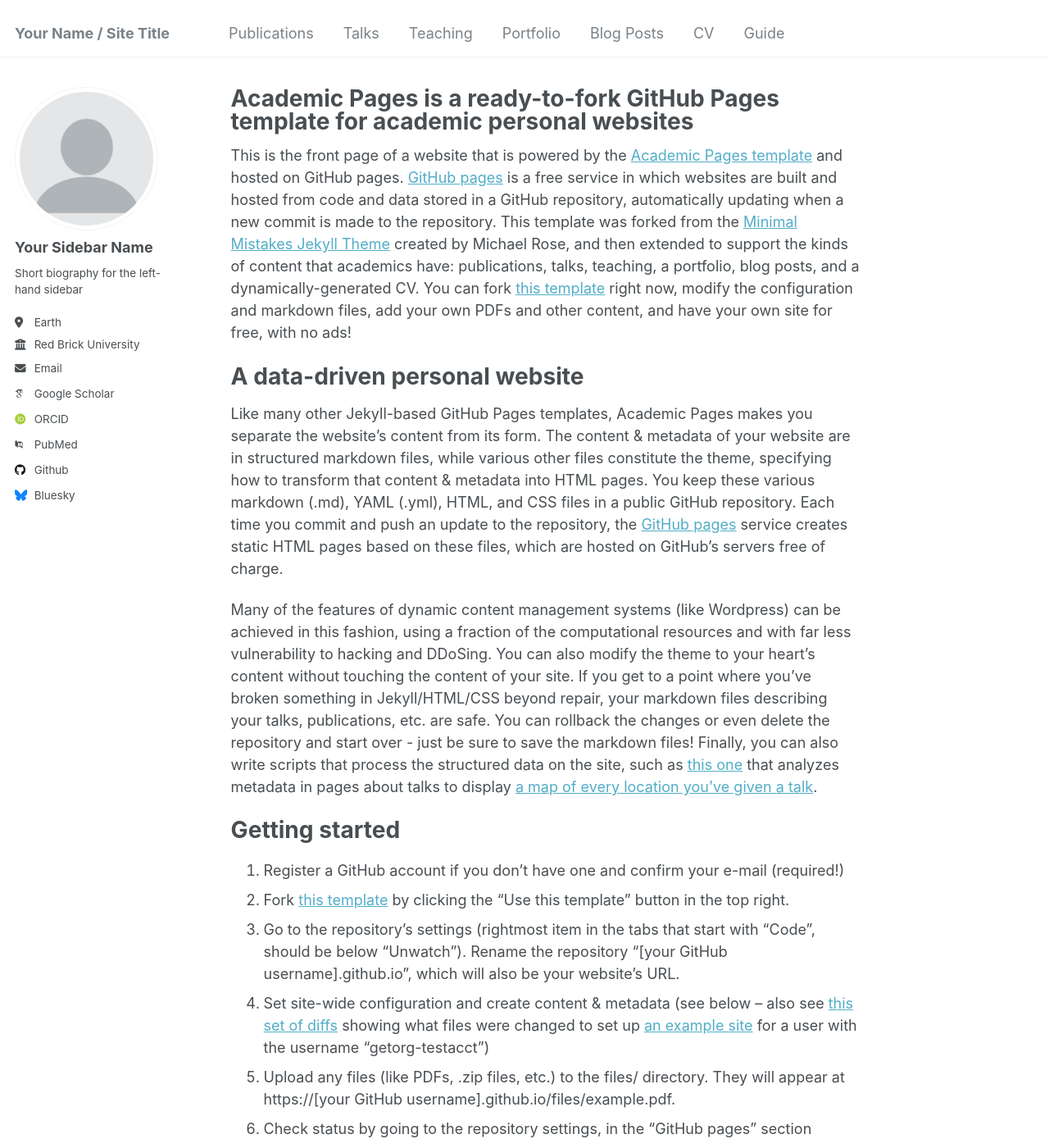
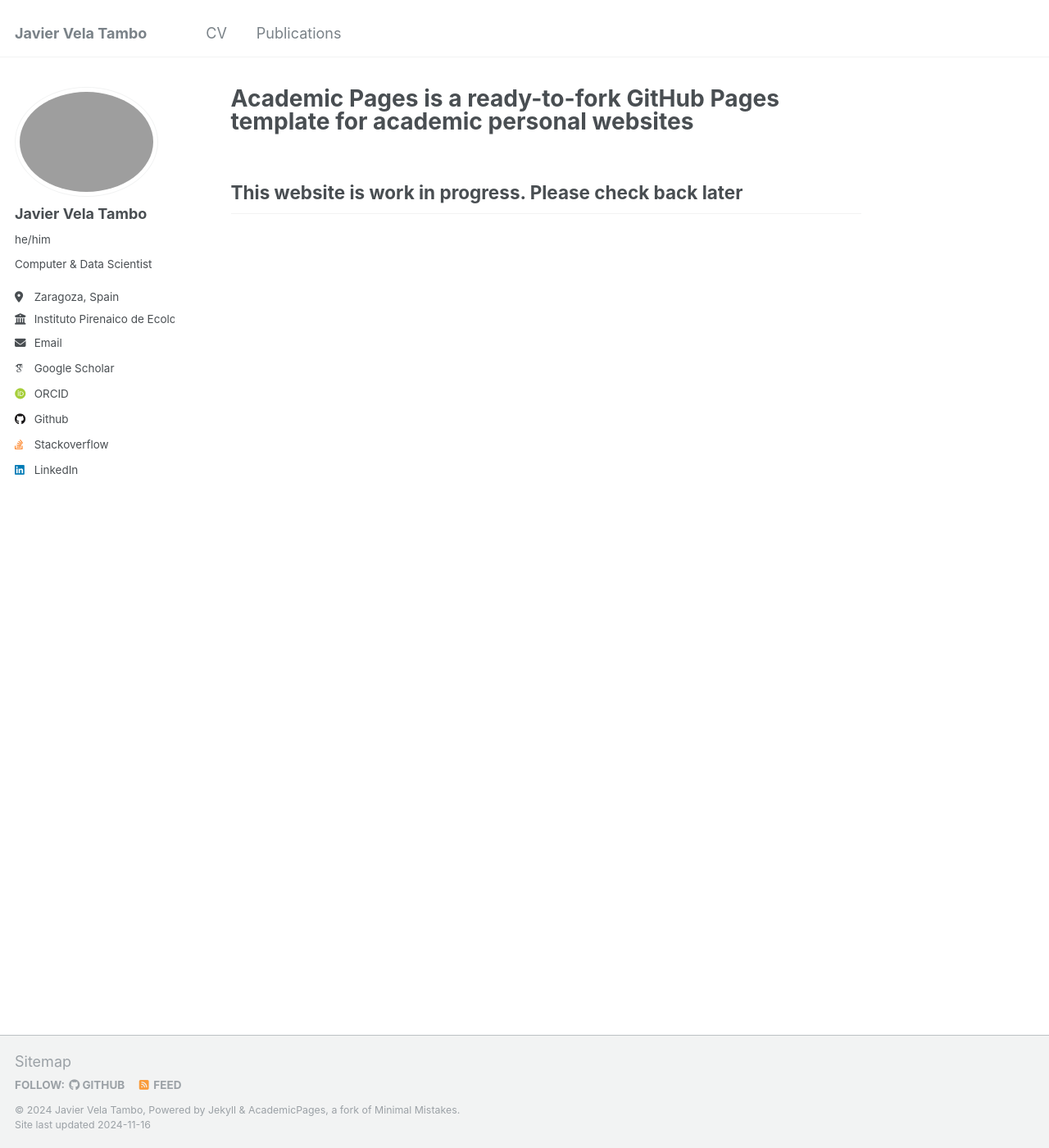
Before and after one commit to javiervela/javiervela.github.io, a Jekyll site: the page built from _pages/about.md, in a window 1280 px wide and 1400 px high. Shown: the whole window at 82% size. Built offline with Jekyll 4.4.1, drawn with Linux system fonts in a browser that asks for light colours; some web fonts are replaced; some of the changed text lies outside the part shown.

Commit message:
Update personal information and navigation for Javier Vela Tambo's site

```diff
--- a/_config.yml
+++ b/_config.yml
@@ -8,71 +8,71 @@
 
 # Basic Site Settings
 locale                   : "en-US"
-title                    : "Your Name / Site Title"
+title                    : "Javier Vela Tambo"
 title_separator          : "-"
-name                     : &name "Your Name"
-description              : &description "personal description"
-url                      : https://academicpages.github.io # the base hostname & protocol for your site e.g. "https://[your GitHub username].github.io"
-baseurl                  : "" # the subpath of your site, e.g. "/blog"
-repository               : "academicpages/academicpages.github.io"
+name                     : &name "Javier Vela Tambo"
+description              : &description "Computer & Data Scientist"
+url                      : https://javiervela.github.io
+baseurl                  : ""
+repository               : "javiervela/javiervela.github.io"
 
 # Site Author - The following control what appear as part of the author content on the side bar.
 #               If a field is blank the icon and link will not appear, otherwise it will be shown.
 #               Additional customization can be done by editing /_includes/author-profile.html
 author:
   # Biographic information
-  avatar           : "profile.png"
-  name             : "Your Sidebar Name"
-  pronouns         : # example: "she/her"
-  bio              : "Short biography for the left-hand sidebar"
-  location         : "Earth"
-  employer         : "Red Brick University"
-  uri              : # URL
-  email            : "none@example.org"
+  avatar           : "profile.jpg"
+  name             : "Javier Vela Tambo"
+  pronouns         : "he/him"
+  bio              : "Computer & Data Scientist"
+  location         : "Zaragoza, Spain"
+  employer         : "Instituto Pirenaico de Ecología (IPE-CSIC) Spanish National Research Council"
+  uri              :
+  email            : "javier.vela00@gmail.com"
 
   # Academic websites
-  arxiv            : # URL - Update with the correct link to your profile
-  googlescholar    : "https://scholar.google.com/citations?user=PS_CX0AAAAAJ"
-  impactstory      : # URL
-  orcid            : "http://orcid.org/yourorcidurl"
-  semantic         : # URL
-  pubmed           : "https://www.ncbi.nlm.nih.gov/pubmed/?term=john+snow"
-  researchgate     : # URL
-  scopus           : # URL
+  arxiv            :
+  googlescholar    : "https://scholar.google.com/citations?user=3-AqY6kAAAAJ"
+  impactstory      :
+  orcid            : "https://orcid.org/0000-0002-6818-9191"
+  semantic         :
+  pubmed           :
+  researchgate     :
+  scopus           :
 
   # Repositories and software development
-  bitbucket        : # Username - Update with your username on the site
-  codepen          : # Username
-  dribbble         : # Username
-  github           : "academicpages"
-  kaggle           : # Username
-  stackoverflow    : # User number or user number and name (i.e., use "1" or "1/jeff-atwood")
+  bitbucket        :
+  codepen          :
+  dribbble         :
+  github           : "javiervela"
+  kaggle           :
+  stackoverflow    : "13175646/javier"
 
   # Social media
-  bluesky          : "bsky.app" # Replace this with you Bluesky username
-  facebook         : # Username
-  flickr           : # Username
-  foursquare       : # Username
-  goodreads        : # Username
-  google_plus      : # Username
-  keybase          : # Username
-  instagram        : # Username
-  lastfm           : # Username
-  linkedin         : # Username
-  mastodon         : # URL
-  medium           : # URL
-  pinterest        : # Username
-  soundcloud       : # Username
-  steam            : # Username
-  telegram         : # URL
-  tumblr           : # Username
-  twitter          : # Username for X / Twitter
-  vine             : # Username
-  weibo            : # Username
-  wikipedia        : # Username
-  xing             : # Username
-  youtube          : # Username
-  zhihu            : # Username
+  bluesky          :
+  facebook         :
+  flickr           :
+  foursquare       :
+  goodreads        :
+  google_plus      :
+  keybase          :
+  instagram        :
+  lastfm           :
+  linkedin         : "javiervelatambo"
+  mastodon         :
+  medium           :
+  pinterest        :
+  soundcloud       :
+  steam            :
+  telegram         :
+  tumblr           :
+  twitter          :
+  vine             :
+  weibo            :
+  wikipedia        :
+  xing             :
+  youtube          :
+  zhihu            :
 
 # Publication Category - The following the list of publication categories and their headings
 publication_category:
--- a/_pages/about.md
+++ b/_pages/about.md
@@ -7,6 +7,11 @@ redirect_from:
   - /about.html
 ---
 
+## This website is work in progress. Please check back later
+
+<!-- TODO About me -->
+
+<!--
 This is the front page of a website that is powered by the [Academic Pages template](https://github.com/academicpages/academicpages.github.io) and hosted on GitHub pages. [GitHub pages](https://pages.github.com) is a free service in which websites are built and hosted from code and data stored in a GitHub repository, automatically updating when a new commit is made to the repository. This template was forked from the [Minimal Mistakes Jekyll Theme](https://mmistakes.github.io/minimal-mistakes/) created by Michael Rose, and then extended to support the kinds of content that academics have: publications, talks, teaching, a portfolio, blog posts, and a dynamically-generated CV. You can fork [this template](https://github.com/academicpages/academicpages.github.io) right now, modify the configuration and markdown files, add your own PDFs and other content, and have your own site for free, with no ads!
 
 A data-driven personal website
@@ -46,4 +51,4 @@ Example: editing a markdown file for a talk
 
 For more info
 ------
-More info about configuring Academic Pages can be found in [the guide](https://academicpages.github.io/markdown/), the [growing wiki](https://github.com/academicpages/academicpages.github.io/wiki), and you can always [ask a question on GitHub](https://github.com/academicpages/academicpages.github.io/discussions). The [guides for the Minimal Mistakes theme](https://mmistakes.github.io/minimal-mistakes/docs/configuration/) (which this theme was forked from) might also be helpful.
+More info about configuring Academic Pages can be found in [the guide](https://academicpages.github.io/markdown/), the [growing wiki](https://github.com/academicpages/academicpages.github.io/wiki), and you can always [ask a question on GitHub](https://github.com/academicpages/academicpages.github.io/discussions). The [guides for the Minimal Mistakes theme](https://mmistakes.github.io/minimal-mistakes/docs/configuration/) (which this theme was forked from) might also be helpful. -->
--- a/_pages/cv.md
+++ b/_pages/cv.md
@@ -9,6 +9,9 @@ redirect_from:
 
 {% include base_path %}
 
+<!-- TODO CV -->
+
+<!--
 Education
 ======
 * Ph.D in Version Control Theory, GitHub University, 2018 (expected)
@@ -61,4 +64,4 @@ Teaching
 
 Service and leadership
 ======
-* Currently signed in to 43 different slack teams
+* Currently signed in to 43 different slack teams -->
```
Also changed, not shown: _data/authors.yml (+7 -15 lines), _data/navigation.yml (+13 -13 lines), images/profile.png.
